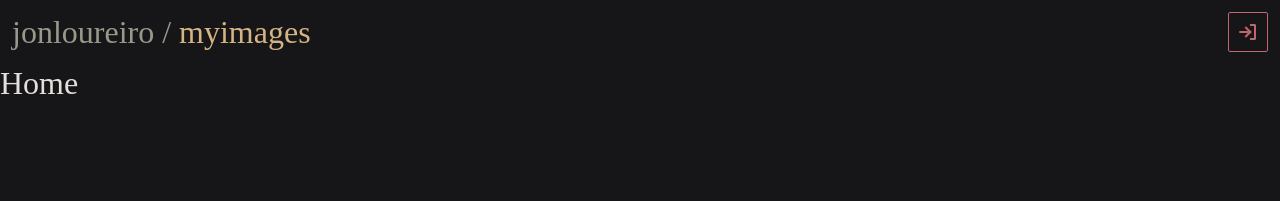
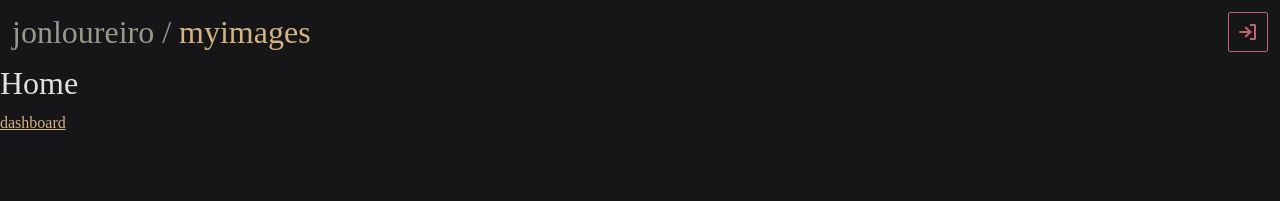
Before and after one commit to jonloureiro/myimages, a Next.js app: page / in a window 1280 px wide. Shown: the top 201 px of the page. Built offline with nearby package versions, Linux system fonts and the light colour scheme.

Commit message:
add route guard in dashboard

```diff
--- a/src/pages/_app.tsx
+++ b/src/pages/_app.tsx
@@ -10,16 +10,29 @@ function MyApp ({ Component, pageProps }) {
   const router = useRouter();
 
   useEffect(() => {
-    if (!user && window.location.pathname.startsWith('/dashboard')) {
+    if (!user && router.pathname.startsWith('/dashboard')) {
       router.push('login');
     }
   }, [user]);
 
+  useEffect(() => {
+    function handleRouteChange (url: string) {
+      if (!user && url.startsWith('/dashboard')) {
+        router.push('login');
+      }
+    }
+    router.events.on('routeChangeStart', handleRouteChange);
+    return () => {
+      router.events.off('routeChangeStart', handleRouteChange);
+    };
+  }, []);
+
   return (
     <>
       <Navbar />
-      <Component {...pageProps} />
-    </>);
+      <Component {...pageProps} user={user} setUser={setUser} />
+    </>
+  );
 }
 
 export default MyApp;
--- a/src/pages/dashboard.tsx
+++ b/src/pages/dashboard.tsx
@@ -1,5 +1,7 @@
-export default function Deashboard () {
-  return (
+export default function Deashboard ({ user }) {
+  return user ? (
     <h2>private</h2>
+  ) : (
+    <h2>loading</h2>
   );
 }
--- a/src/pages/index.tsx
+++ b/src/pages/index.tsx
@@ -1,7 +1,12 @@
+import Link from 'next/link';
+
 export default function Home () {
   return (
     <>
       <h2>Home</h2>
+      <Link href='/dashboard'>
+        <a>dashboard</a>
+      </Link>
     </>
   );
 }
```
